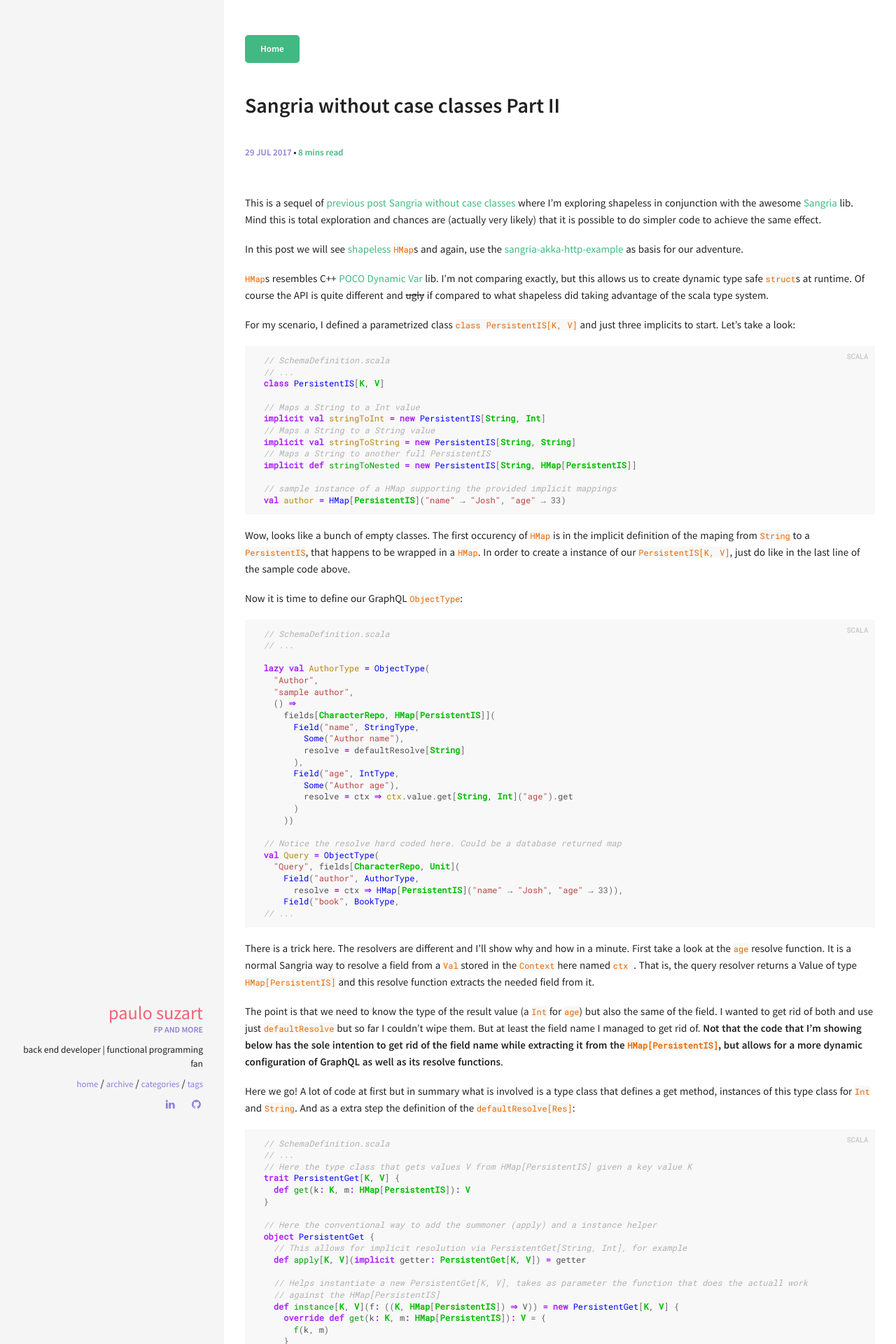
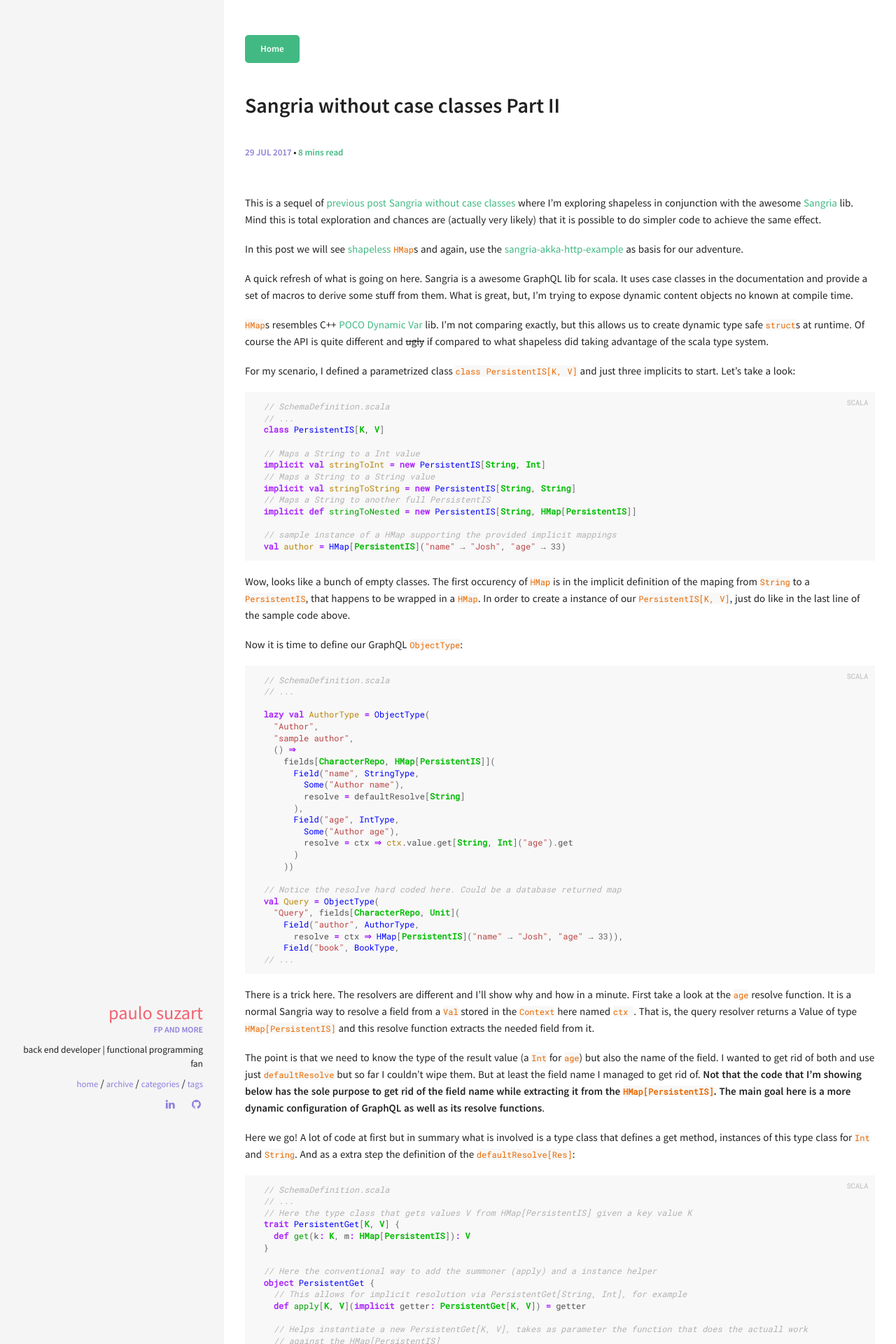
Before and after one commit to paulosuzart/paulosuzart.github.io, a Jekyll site: the page built from _posts/2017-07-29-sangria-without-case-classes-pt2.md, in a window 1280 px wide. Shown: the top 1920 px of the page at 70% size. Built offline with Jekyll 4.4.1, drawn with Linux system fonts in a browser that asks for light colours; comment, search, counter and statistics services are not loaded; some of the changed text lies outside the part shown.

Commit message:
Fixed typo; wording

```diff
--- a/_posts/2017-07-29-sangria-without-case-classes-pt2.md
+++ b/_posts/2017-07-29-sangria-without-case-classes-pt2.md
@@ -10,6 +10,8 @@ This is a sequel of [previous post Sangria without case classes](http://paulosuz
 
 In this post we will see [shapeless](https://github.com/milessabin/shapeless) `HMap`s and again, use the [sangria-akka-http-example](https://github.com/sangria-graphql/sangria-akka-http-example/) as basis for our adventure.
 <!--more-->
+
+A quick refresh of what is going on here. Sangria is a awesome GraphQL lib for scala. It uses case classes in the documentation and provide a set of macros to derive some stuff from them. What is great, but, I'm trying to expose dynamic content objects no known at compile time.
 
 `HMap`s resembles C++ [POCO Dynamic Var](https://pocoproject.org/docs/Poco.Dynamic.Struct.html) lib. I'm not comparing exactly, but this allows us to create dynamic type safe `struct`s at runtime. Of course the API is quite different and ~~ugly~~ if compared to what shapeless did taking advantage of the scala type system.
 
@@ -66,7 +68,7 @@ Now it is time to define our GraphQL `ObjectType`:
 
 There is a trick here. The resolvers are different and I'll show why and how in a minute. First take a look at the `age` resolve function. It is a normal Sangria way to resolve a field from a `Val` stored in the `Context` here named `ctx `. That is, the query resolver returns a Value of type `HMap[PersistentIS]` and this resolve function extracts the needed field from it.
 
-The point is that we need to know the type of the result value (a `Int` for `age`) but also the same of the field. I wanted to get rid of both and use just `defaultResolve` but so far I couldn't wipe them. But at least the field name I managed to get rid of. **Not that the code that I'm showing below has the sole intention to get rid of the field name while extracting it from the `HMap[PersistentIS]`, but allows for a more dynamic configuration of GraphQL as well as its resolve functions**.
+The point is that we need to know the type of the result value (a `Int` for `age`) but also the name of the field. I wanted to get rid of both and use just `defaultResolve` but so far I couldn't wipe them. But at least the field name I managed to get rid of. **Not that the code that I'm showing below has the sole purpose to get rid of the field name while extracting it from the `HMap[PersistentIS]`. The main goal here is a more dynamic configuration of GraphQL as well as its resolve functions**.
 
 Here we go! A lot of code at first but in summary what is involved is a type class that defines a get method, instances of this type class for `Int` and `String`. And as a extra step the definition of the `defaultResolve[Res]`:
 
```
Also changed, not shown: other parts of _posts/2017-07-29-sangria-without-case-classes-pt2.md (+3 -3 lines).
